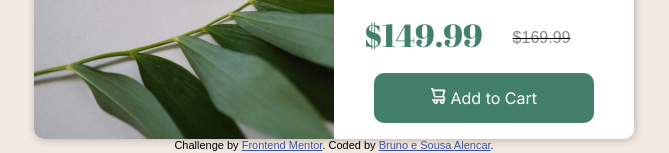
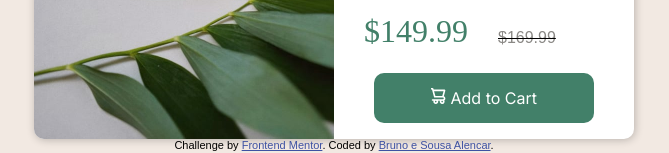
Before and after one commit to BrunoeSousaAlencar/Product-preview-card-component, a plain HTML site: page index.html in a window 1280 px wide. Shown: the part 401-554 px from the top of the page, without its empty margins (306-975 px from the left). Drawn offline with Linux system fonts and the light colour scheme.

Commit message:
Update style.css

```diff
--- a/style.css
+++ b/style.css
@@ -61,7 +61,7 @@ p{
 }
 
 .preco-atual{
-    font-family: 'Abril Fatface', cursive;
+    font-family: 'Fraunces', serif;
     font-size: 32px;
     color: var(--color);
     margin-right: 30px;
```
